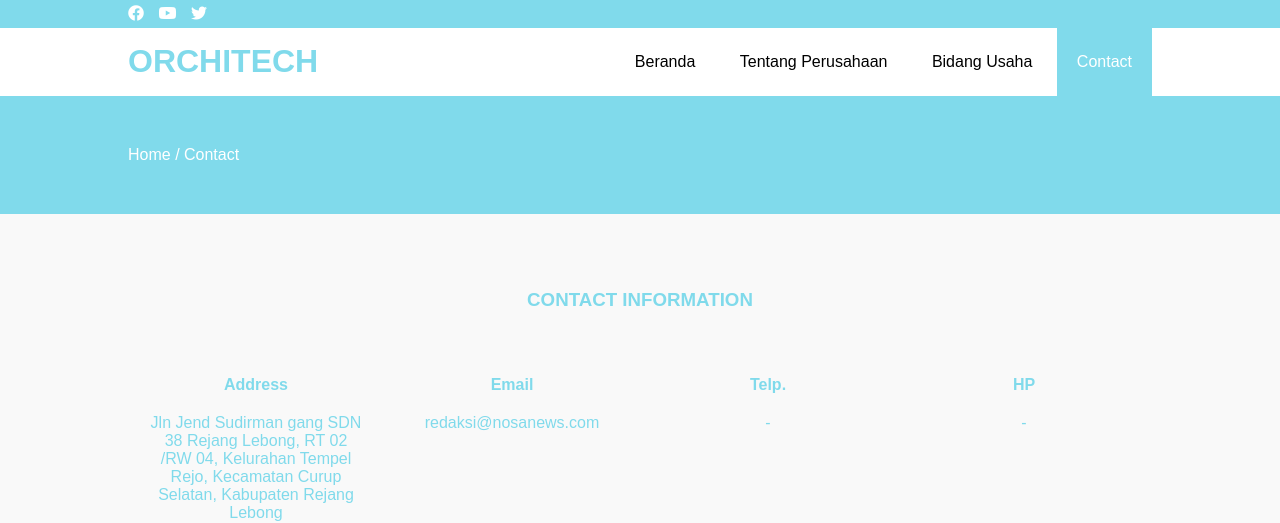
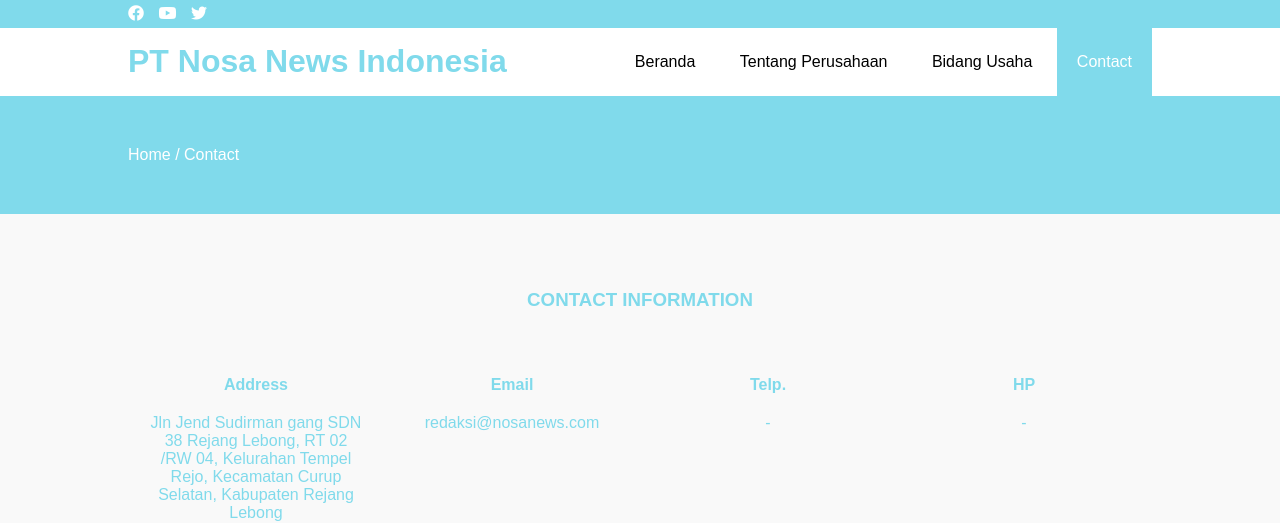
Before and after one commit to nosanews/CompanyProfile, a plain HTML site: page contact.html in a window 1280 px wide. Shown: the top 523 px of the page. Drawn offline with nearby package versions, Linux system fonts and the light colour scheme.

Commit message:
Update contact.html

```diff
--- a/contact.html
+++ b/contact.html
@@ -26,7 +26,7 @@
 	</div>
 	<header>
 		<div class="container">
-			<h1><a href="index.html">ORCHITECH</a></h1>
+			<h1><a href="index.html">PT Nosa News Indonesia</a></h1>
 			<ul>
 				<li><a href="index.html">Beranda</a></li>
 				<li><a href="about.html">Tentang Perusahaan</a></li>
```
